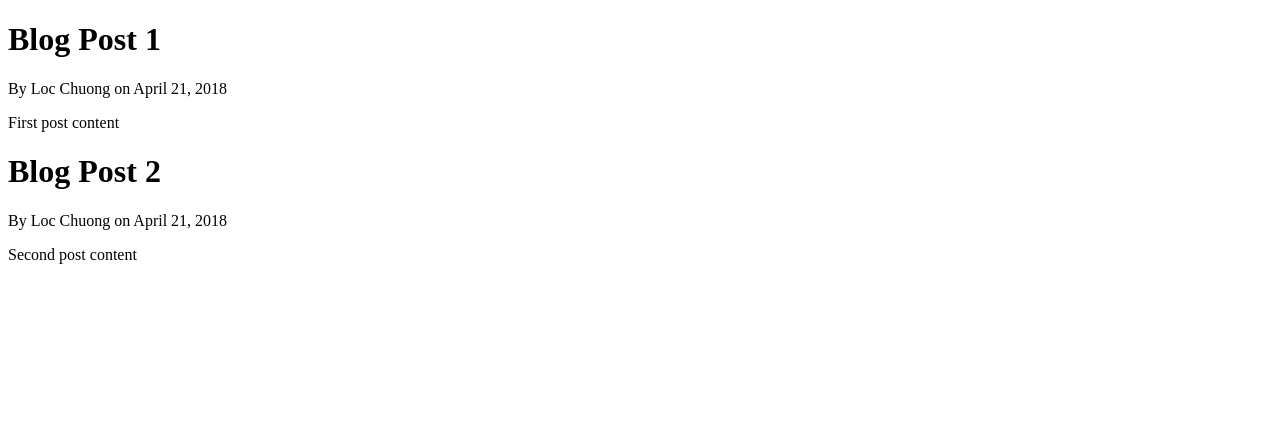
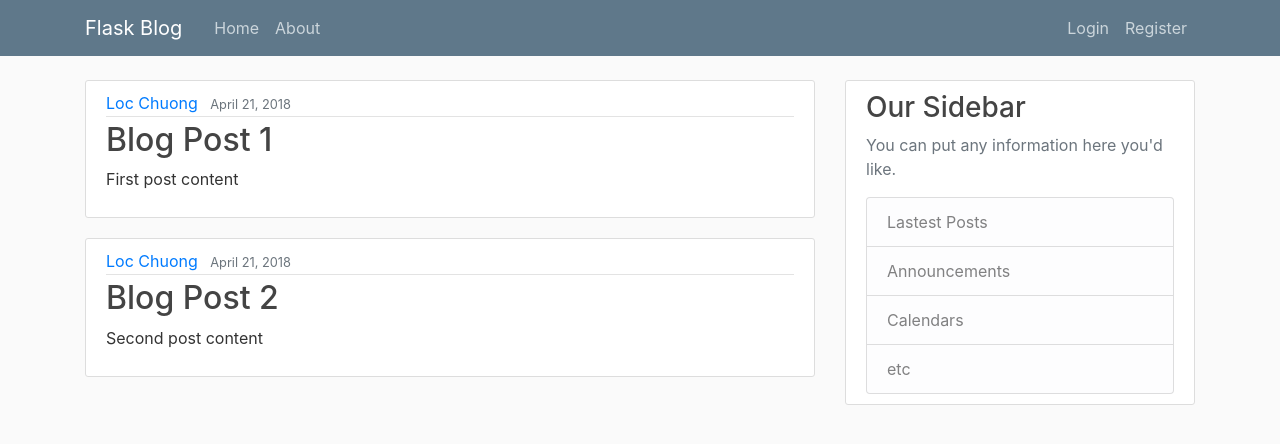
Before and after one commit to iteam1/flask_blog, a Flask app: page / in a window 1280 px wide. Shown: the top 444 px of the page. Run offline with Flask 2, Linux system fonts and the light colour scheme; some libraries are stand-ins or nearby versions.

Commit message:
template
LocChuong

```diff
--- /dev/null
+++ b/static/main.css
@@ -0,0 +1,80 @@
+body {
+    background: #fafafa;
+    color: #333333;
+    margin-top: 5rem;
+  }
+
+  h1, h2, h3, h4, h5, h6 {
+    color: #444444;
+  }
+
+  .bg-steel {
+    background-color: #5f788a;
+  }
+
+  .site-header .navbar-nav .nav-link {
+    color: #cbd5db;
+  }
+
+  .site-header .navbar-nav .nav-link:hover {
+    color: #ffffff;
+  }
+
+  .site-header .navbar-nav .nav-link.active {
+    font-weight: 500;
+  }
+
+  .content-section {
+    background: #ffffff;
+    padding: 10px 20px;
+    border: 1px solid #dddddd;
+    border-radius: 3px;
+    margin-bottom: 20px;
+  }
+
+  .article-title {
+    color: #444444;
+  }
+
+  a.article-title:hover {
+    color: #428bca;
+    text-decoration: none;
+  }
+
+  .article-content {
+    white-space: pre-line;
+  }
+
+  .article-img {
+    height: 65px;
+    width: 65px;
+    margin-right: 16px;
+  }
+
+  .article-metadata {
+    padding-bottom: 1px;
+    margin-bottom: 4px;
+    border-bottom: 1px solid #e3e3e3
+  }
+
+  .article-metadata a:hover {
+    color: #333;
+    text-decoration: none;
+  }
+
+  .article-svg {
+    width: 25px;
+    height: 25px;
+    vertical-align: middle;
+  }
+
+  .account-img {
+    height: 125px;
+    width: 125px;
+    margin-right: 20px;
+    margin-bottom: 16px;
+  }
+
+  .account-heading {
+    font-size: 2.5rem;
+  }
--- a/templates/home.html
+++ b/templates/home.html
@@ -1,17 +1,15 @@
-<!DOCTYPE html>
-<html>
-    <head>
-        {% if title %}
-            <title> Flask Blog - {{ title }} </title>
-        {% else %}
-            <title> Flask Blog </title>
-        {% endif %}
-    </head>
-    <body>
-        {% for post in posts %}
-            <h1> {{post.title}} </h1>
-            <p> By {{ post.author }} on {{ post.date_posted }} </p>
-            <p> {{ post.content }} </p>
-        {% endfor %}
-    </body>
-</html>
+{% extends 'layout.html'%}
+{% block content %}
+{% for post in posts %}
+    <article class='media content-section'>
+        <div class='media-body'>
+            <div class='article-metadata'>
+                <a class='mr-2' href = "#">{{ post.author }}</a>
+                <small class='text-muted'>{{ post.date_posted }}</small>
+            </div>
+            <h2> <a class='article-title' href='#'>{{ post.title }}</a></h2>
+            <p class = 'article-content'>{{ post.content }}</p>
+        </div>
+    </article>
+{% endfor %}
+{% endblock content%}
--- /dev/null
+++ b/templates/layout.html
@@ -0,0 +1,71 @@
+<!DOCTYPE html>
+<html>
+    <head>
+        <!-- Required meta tags -->
+        <meta charset="utf-8">
+        <meta name="viewport" content="width=device-width, initial-scale=1">
+
+        <!-- Bootstrap CSS -->
+        <link rel="stylesheet" href="https://maxcdn.bootstrapcdn.com/bootstrap/4.0.0/css/bootstrap.min.css" integrity="sha384-Gn5384xqQ1aoWXA+058RXPxPg6fy4IWvTNh0E263XmFcJlSAwiGgFAW/dAiS6JXm" crossorigin="anonymous">
+
+        <link rel="stylesheet" type="text/css" href="{{ url_for('static', filename='main.css') }}">
+
+        {% if title %}
+            <title> Flask Blog - {{ title }} </title>
+        {% else %}
+            <title> Flask Blog </title>
+        {% endif %}
+    </head>
+    <body>
+
+        <!--Navigation bar-->
+        <header class="site-header">
+            <nav class="navbar navbar-expand-md navbar-dark bg-steel fixed-top">
+                <div class="container">
+                <a class="navbar-brand mr-4" href="/">Flask Blog</a>
+                <button class="navbar-toggler" type="button" data-toggle="collapse" data-target="#navbarToggle" aria-controls="navbarToggle" aria-expanded="false" aria-label="Toggle navigation">
+                    <span class="navbar-toggler-icon"></span>
+                </button>
+                <div class="collapse navbar-collapse" id="navbarToggle">
+                    <div class="navbar-nav mr-auto">
+                    <a class="nav-item nav-link" href="/">Home</a>
+                    <a class="nav-item nav-link" href="/about">About</a>
+                    </div>
+                    <!-- Navbar Right Side -->
+                    <div class="navbar-nav">
+                    <a class="nav-item nav-link" href="/login">Login</a>
+                    <a class="nav-item nav-link" href="/register">Register</a>
+                    </div>
+                </div>
+                </div>
+            </nav>
+        </header>
+
+        <main role='main' class='container'>
+            <div class='row'>
+                <div class='col-md-8'>
+                    {% block content %}
+                    {% endblock %}
+                </div>
+                <div class='col-md-4'>
+                    <div class='content-section'>
+                    <h3>Our Sidebar</h3>
+                    <p class='text-muted'>You can put any information here you'd like.
+                        <ul class='list-group'>
+                            <li class='list-group-item list-group-item-light'>Lastest Posts</li>
+                            <li class='list-group-item list-group-item-light'>Announcements</li>
+                            <li class='list-group-item list-group-item-light'>Calendars</li>
+                            <li class='list-group-item list-group-item-light'>etc</li>
+                        </ul>
+                </div>
+            </div>
+        </main>
+
+        <!-- Optional JavaScript -->
+        <!-- jQuery first, then Popper.js, then Bootstrap JS -->
+        <script src="https://code.jquery.com/jquery-3.2.1.slim.min.js" integrity="sha384-KJ3o2DKtIkvYIK3UENzmM7KCkRr/rE9/Qpg6aAZGJwFDMVNA/GpGFF93hXpG5KkN" crossorigin="anonymous"></script>
+        <script src="https://cdnjs.cloudflare.com/ajax/libs/popper.js/1.12.9/umd/popper.min.js" integrity="sha384-ApNbgh9B+Y1QKtv3Rn7W3mgPxhU9K/ScQsAP7hUibX39j7fakFPskvXusvfa0b4Q" crossorigin="anonymous"></script>
+        <script src="https://maxcdn.bootstrapcdn.com/bootstrap/4.0.0/js/bootstrap.min.js" integrity="sha384-JZR6Spejh4U02d8jOt6vLEHfe/JQGiRRSQQxSfFWpi1MquVdAyjUar5+76PVCmYl" crossorigin="anonymous"></script>
+
+    </body>
+</html>
```
Also changed, not shown: templates/about.html (+4 -13 lines).
